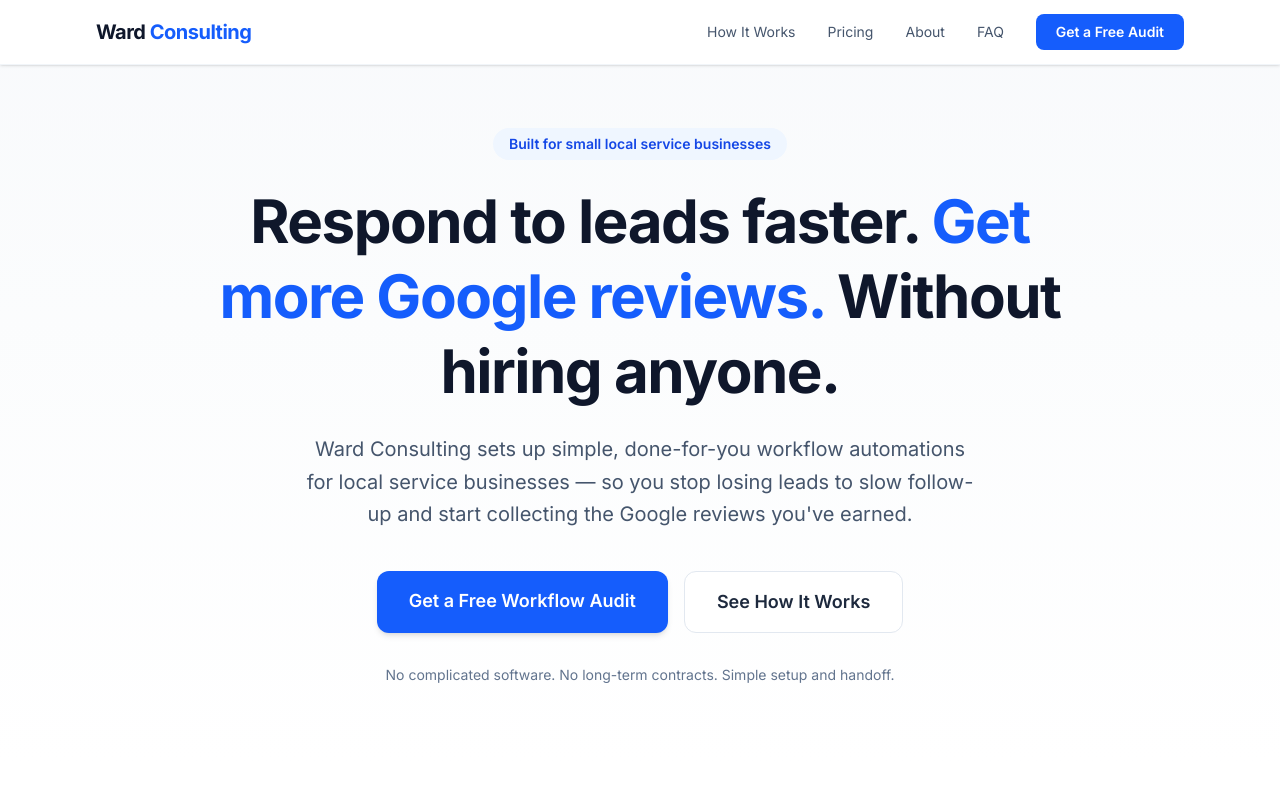
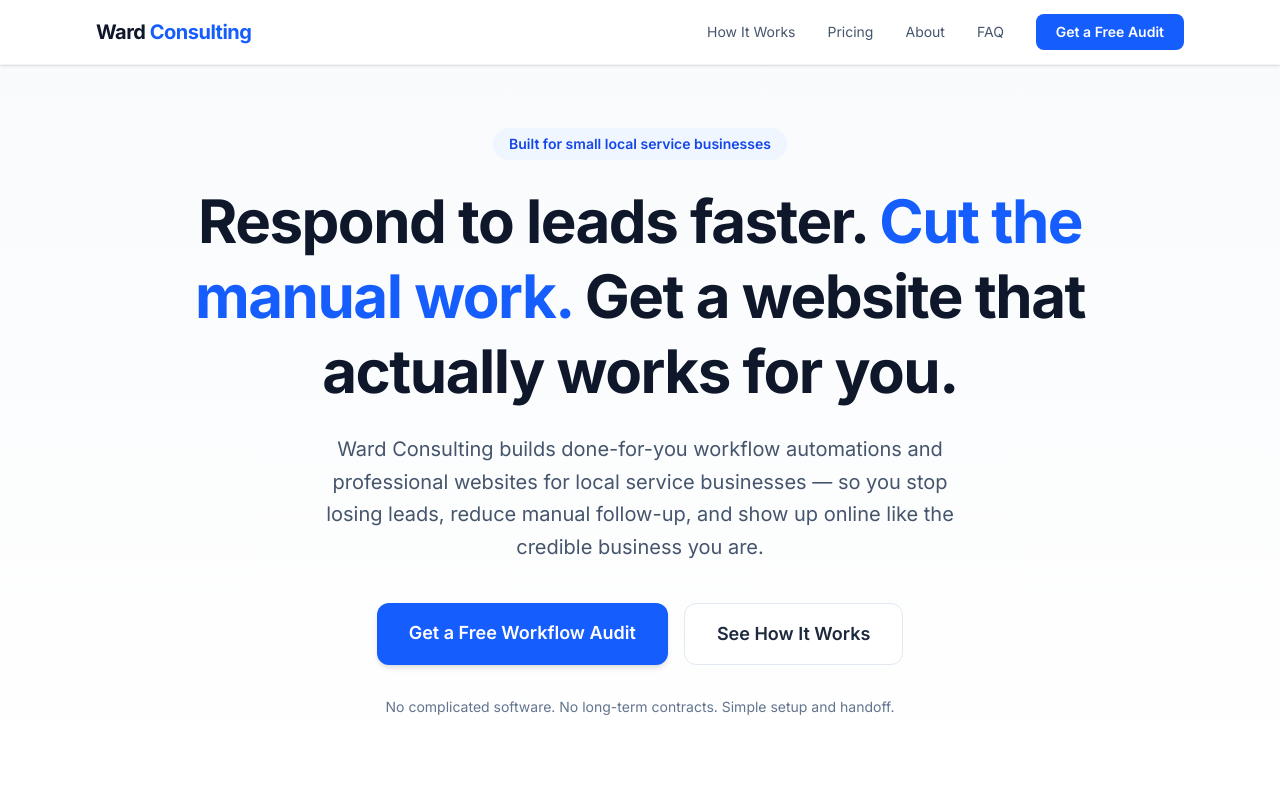
Before and after one commit to chaseward5894/ward-consulting, a Next.js app: page / in a window 1280 px wide. Shown: the top 800 px of the page. Built offline with nearby package versions, Linux system fonts and the light colour scheme.

Commit message:
Update hero headline and add retainer note to pricing section

```diff
--- a/components/Hero.tsx
+++ b/components/Hero.tsx
@@ -10,13 +10,13 @@ export default function Hero() {
         {/* Headline */}
         <h1 className="text-4xl sm:text-5xl lg:text-6xl font-bold text-slate-900 leading-tight tracking-tight mb-6">
           Respond to leads faster.{" "}
-          <span className="text-blue-600">Get more Google reviews.</span>{" "}
-          Without hiring anyone.
+          <span className="text-blue-600">Cut the manual work.</span>{" "}
+          Get a website that actually works for you.
         </h1>
 
         {/* Subheadline */}
         <p className="text-lg sm:text-xl text-slate-600 max-w-2xl mx-auto mb-10 leading-relaxed">
-          Ward Consulting sets up simple, done-for-you workflow automations for local service businesses — so you stop losing leads to slow follow-up and start collecting the Google reviews you've earned.
+          Ward Consulting builds done-for-you workflow automations and professional websites for local service businesses — so you stop losing leads, reduce manual follow-up, and show up online like the credible business you are.
         </p>
 
         {/* CTAs */}
--- a/components/Package.tsx
+++ b/components/Package.tsx
@@ -30,7 +30,8 @@ export default function Package() {
             Simple, flat-rate pricing.
           </h2>
           <p className="text-lg text-slate-600 max-w-xl mx-auto">
-            No recurring fees. No subscriptions. You pay once, it's built, and it's yours.
+            No recurring fees. No subscriptions. You pay once, it's built, and it's yours.{" "}
+            <span className="text-slate-500 text-base">Retainer arrangements available upon request and availability.</span>
           </p>
         </div>
 
```
